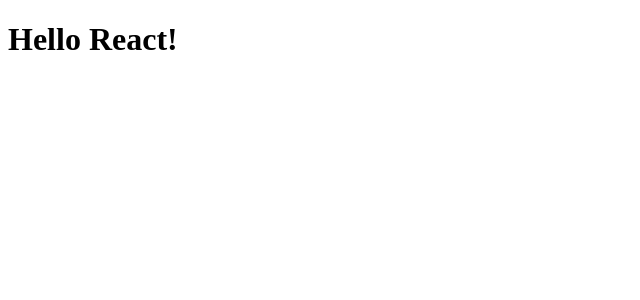
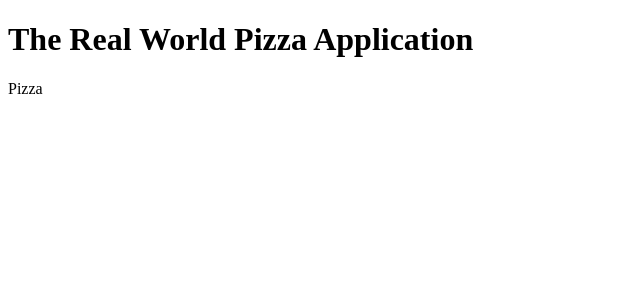
Before and after one commit to emmeiwhite/4.-React-to-succeed-no-shortcuts, a React (Vite) app: page / in a window 1280 px wide. Shown: the top 300 px of the page, without its empty margins (0-640 px from the left). Built offline with nearby package versions, Linux system fonts and the light colour scheme.

Commit message:
2. Piece of UI (Component) - Pizza Component created and used in the App Component

```diff
--- a/src/App.jsx
+++ b/src/App.jsx
@@ -1,7 +1,10 @@
+import Pizza from './Pizza'
+
 export default function App() {
   return (
     <div>
-      <h1>Hello React!</h1>
+      <h1>The Real World Pizza Application</h1>
+      <Pizza />
     </div>
   )
 }
--- /dev/null
+++ b/src/Pizza.jsx
@@ -0,0 +1,3 @@
+export default function Pizza() {
+  return <div>Pizza</div>
+}
```
